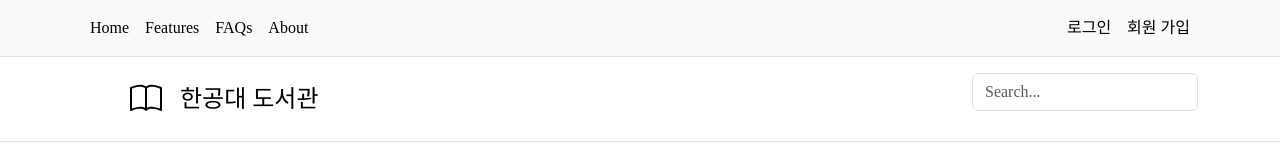
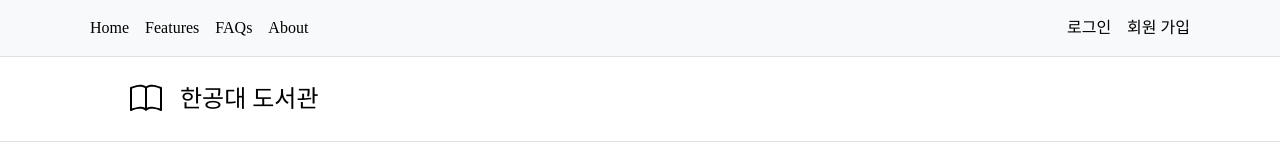
Before and after one commit to yu9738/library-front-vue, a Vue app: page / in a window 1280 px wide. Shown: the top 163 px of the page. Built offline with nearby package versions, Linux system fonts and the light colour scheme; a web font is replaced by a local one.

Commit message:
nav search delete

```diff
--- a/src/components/Header.vue
+++ b/src/components/Header.vue
@@ -39,7 +39,7 @@ export default {
         <span class="fs-4">한공대 도서관</span>
       </a>
       <form class="col-12 col-lg-auto mb-3 mb-lg-0" role="search">
-        <input type="search" class="form-control" placeholder="Search..." aria-label="Search">
+<!--        <input type="search" class="form-control" placeholder="Search..." aria-label="Search">-->
       </form>
     </div>
   </header>
```
